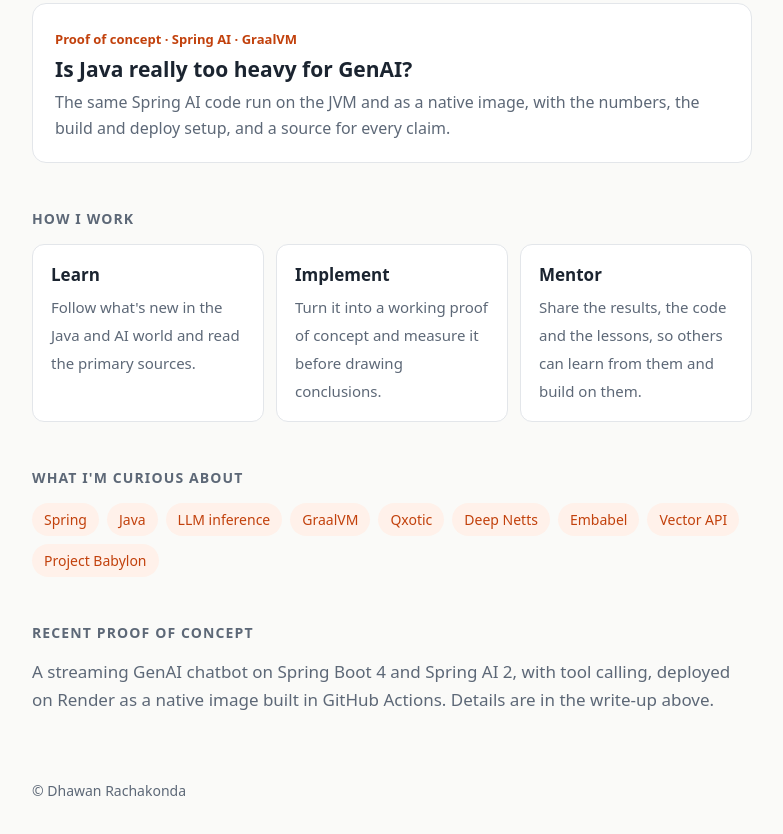
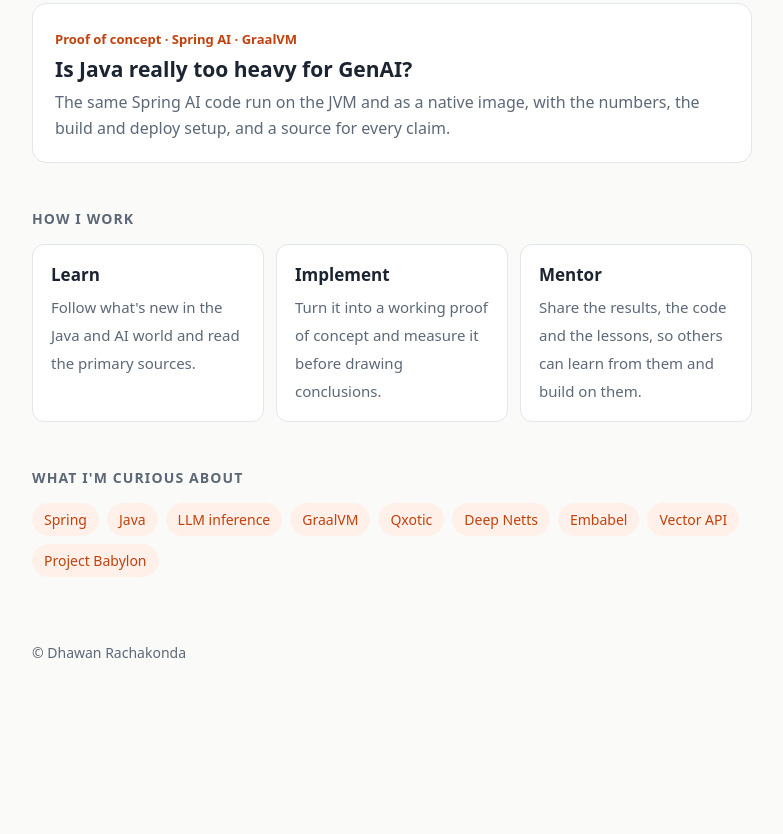
Before and after one commit to DhawanRachakonda/dhawanrachakonda.github.io, a plain HTML site: page index.html in a window 1280 px wide. Shown: the part 606-1440 px from the top of the page, without its empty margins (248-1031 px from the left). After the commit the page ends 1310 px from the top, so only its background shows below. Drawn offline with Linux system fonts and the light colour scheme.

Commit message:
Remove the Recent proof of concept section from the home page
Co-Authored-By: Claude Sonnet 5.5 <noreply@anthropic.com>

```diff
--- a/index.html
+++ b/index.html
@@ -51,9 +51,6 @@
       <span>Embabel</span><span>Vector API</span><span>Project Babylon</span>
     </div>
 
-    <h2>Recent proof of concept</h2>
-    <p style="margin:0;color:var(--muted)">A streaming GenAI chatbot on Spring Boot 4 and Spring AI 2, with tool calling, deployed on Render as a native image built in GitHub Actions. Details are in the write-up above.</p>
-
     <footer>© Dhawan Rachakonda</footer>
   </div>
 </body>
```
